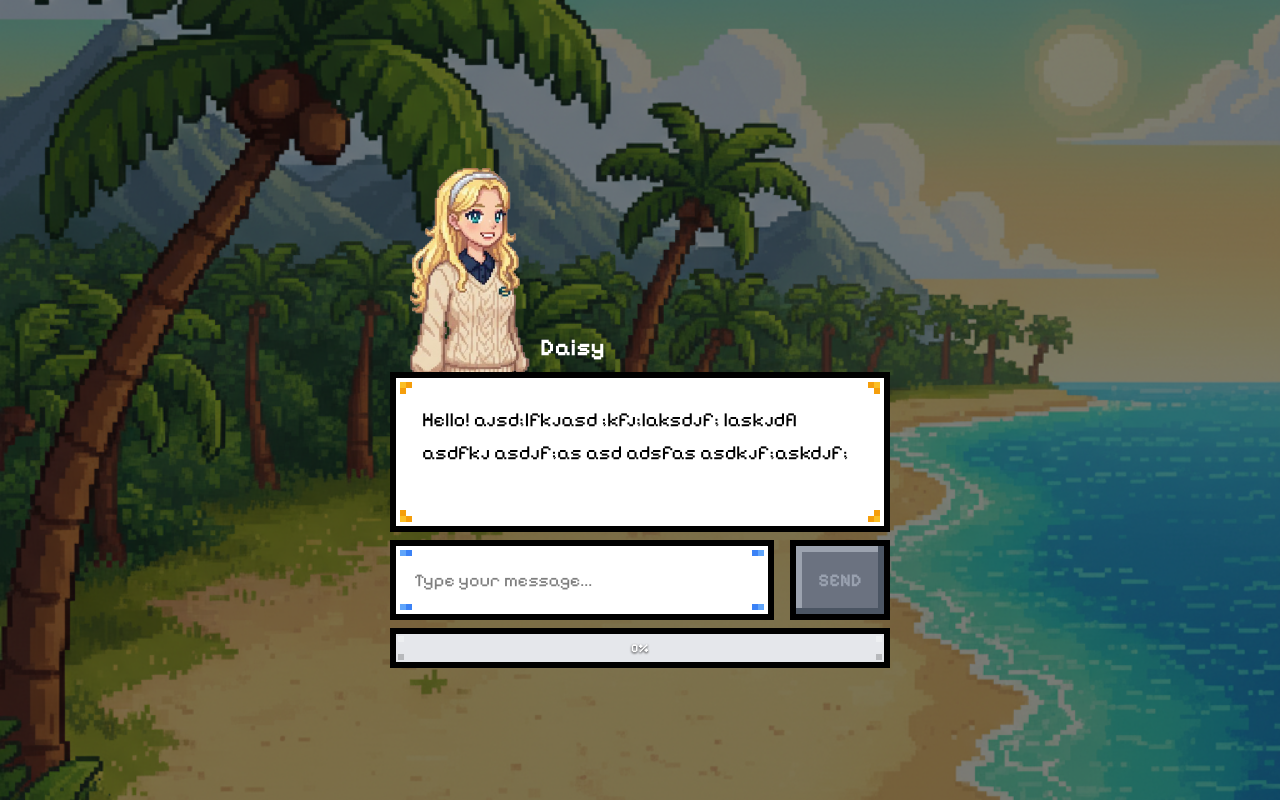
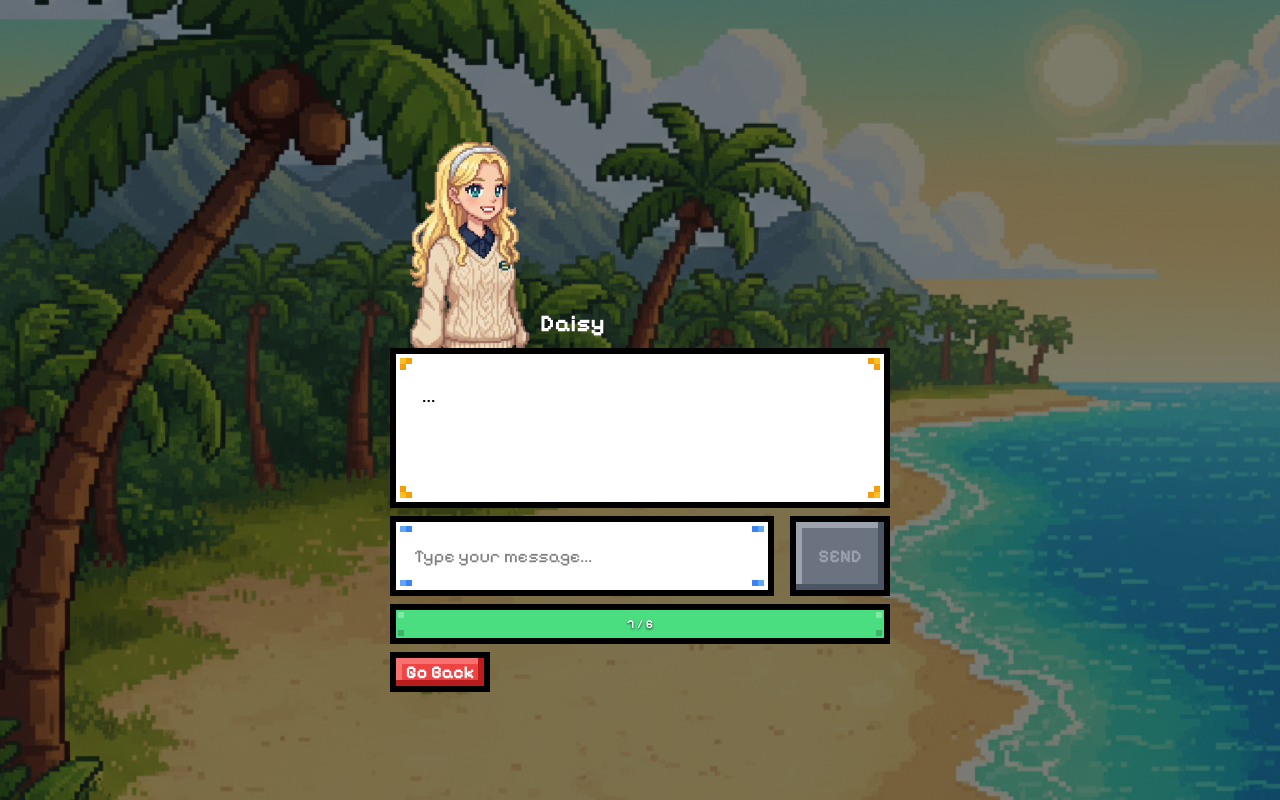
Before and after one commit to syenko/calhacks, a Next.js app in the folder frontend/: page /chat in a window 1280 px wide. Built offline with nearby package versions, Linux system fonts and the light colour scheme.

Commit message:
Track individual turns, disable input and select

```diff
--- a/frontend/src/components/CharacterHeadshot.tsx
+++ b/frontend/src/components/CharacterHeadshot.tsx
@@ -14,6 +14,7 @@ export default function CharacterHeadshot({
     showHoverEffect = false,
     onSelect = (selected: boolean) => {},
     selected = false,
+    disabled = false,
 }: {
     id: CharacterId;
     size?: "small" | "large";
@@ -21,20 +22,26 @@ export default function CharacterHeadshot({
     showHoverEffect?: boolean;
     onSelect: (selected: boolean) => void;
     selected: boolean;
+    disabled: boolean;
 }) {
     const dimensions = size === "small" ? 96 : 192;
 
     const handleClick = () => {
-        if (showHoverEffect) {
+        if (showHoverEffect && !disabled) {
             onSelect(!selected);
         }
     };
 
     return (
-        <div onClick={handleClick} className="flex flex-col items-center p-2">
+        <div
+            onClick={handleClick}
+            className={`flex flex-col items-center p-2 ${
+                disabled ? "opacity-50" : ""
+            }`}
+        >
             <div
                 className={`${size === "small" ? "border-4 " : "border-8 "} ${
-                    showHoverEffect
+                    showHoverEffect && !disabled
                         ? selected
                             ? "border-yellow-600"
                             : "hover:border-yellow-600"
--- a/frontend/src/components/Chat.tsx
+++ b/frontend/src/components/Chat.tsx
@@ -8,22 +8,34 @@ import {
 import CharacterHeadshot from "@/components/CharacterHeadshot";
 import Background from "@/components/Background";
 import Image from "next/image";
-import DialogBox from "./DialogBox";
-import MessageInput from "./MessageInput";
-import ProgressBar from "./ProgressBar";
+import DialogBox from "@/components/DialogBox";
+import MessageInput from "@/components/MessageInput";
+import ProgressBar from "@/components/ProgressBar";
 import { useGame } from "@/context/GameContext";
+import PixelButton from "@/components/PixelButton";
+import { useRouter } from "next/navigation";
 
 export default function Chat({ onDone = () => {} }: { onDone?: () => void }) {
-    const { selectedCharacters, maxTurns } = useGame();
-    const [characterDialog, setCharacterDialog] = useState<string>(
-        "Hello! ajsd;lfkjasd ;kfj;laksdjf; laskjdfl asdfkj  asdjf;as asd adsfas asdkjf;askdjf;"
-    );
+    const {
+        selectedCharacters,
+        maxTurns,
+        individualTurns,
+        setSelectedCharacters,
+        setIndividualTurns,
+    } = useGame();
+
+    const [characterDialog, setCharacterDialog] = useState<string>("...");
     const [userDialog, setUserDialog] = useState<string>("");
     const [currentCharacter, setCurrentCharacter] = useState<CharacterId>(
         selectedCharacters[0] ?? CharacterId.Daisy
     );
     const [isTalking, setIsTalking] = useState(false);
-    const [turns, setTurns] = useState(0);
+    const [turns, setTurns] = useState(
+        selectedCharacters.length === 1
+            ? individualTurns.get(currentCharacter) ?? 0
+            : 0
+    );
+    const router = useRouter();
 
     const handleSend = () => {
         if (userDialog.length === 0) {
@@ -39,14 +51,22 @@ export default function Chat({ onDone = () => {} }: { onDone?: () => void }) {
         //     .then((res) => res.json())
         //     .then((data) => {
         setCharacterDialog("Yo");
-        setCurrentCharacter(CharacterId.Sienna);
+        // setCurrentCharacter(CharacterId.Sienna);
+        if (selectedCharacters.length === 1) {
+            setIndividualTurns(
+                new Map(individualTurns).set(currentCharacter, turns + 1)
+            );
+        }
         setTurns(turns + 1);
-        if (turns >= maxTurns) {
-            onDone();
-        }
+
         // });
 
         setUserDialog("");
+    };
+
+    const handleBack = () => {
+        setSelectedCharacters([]);
+        router.push("/select");
     };
 
     return (
@@ -65,12 +85,15 @@ export default function Chat({ onDone = () => {} }: { onDone?: () => void }) {
                                 showHoverEffect={false}
                                 key={character}
                                 id={character}
+                                disabled={false}
                             />
                         ) : null
                     )}
                 </div>
+
+                <div className="flex flex-col gap-2">
                     <div
-                    className={`absolute -z-10 bottom-[250px] transition-transform ${
+                        className={`absolute -z-10 bottom-[300px] transition-transform ${
                             isTalking ? "" : "" // TODO: add back animation later???
                         }`}
                     >
@@ -82,7 +105,6 @@ export default function Chat({ onDone = () => {} }: { onDone?: () => void }) {
                             height={250}
                         />
                     </div>
-                <div className="flex flex-col gap-2">
                     <div className="text-2xl font-bold text-white pl-[150px]">
                         {characterMap[currentCharacter].name}
                     </div>
@@ -93,16 +115,25 @@ export default function Chat({ onDone = () => {} }: { onDone?: () => void }) {
                         onStreamingChange={setIsTalking}
                     />
                     <MessageInput
-                        disabled={userDialog.length === 0}
+                        disabled={turns > maxTurns}
                         value={userDialog}
                         onChange={setUserDialog}
                         onSend={handleSend}
                     />
                     <ProgressBar
-                        progressState={(turns / maxTurns) * 100}
+                        cur={maxTurns - turns + 1}
+                        max={maxTurns}
                         width={500}
                         height={40}
                     />
+                    <PixelButton
+                        onClick={handleBack}
+                        width={100}
+                        height={40}
+                        color="red"
+                    >
+                        Go Back
+                    </PixelButton>
                 </div>
             </div>
         </div>
--- a/frontend/src/components/MessageInput.tsx
+++ b/frontend/src/components/MessageInput.tsx
@@ -61,7 +61,7 @@ export default function MessageInput({
                         y={PIXEL_SIZE}
                         width={width - buttonWidth - 16 - PIXEL_SIZE * 2}
                         height={height - PIXEL_SIZE * 2}
-                        fill="white"
+                        fill={disabled ? "#9ca3af" : "white"}
                     />
 
                     {/* Corner decorations */}
@@ -128,6 +128,17 @@ export default function MessageInput({
                         height={PIXEL_SIZE}
                         fill="#3b82f6"
                     />
+
+                    {disabled && (
+                        <rect
+                            x={PIXEL_SIZE}
+                            y={PIXEL_SIZE}
+                            width={width - buttonWidth - 16 - PIXEL_SIZE * 2}
+                            height={height - PIXEL_SIZE * 2}
+                            fill="#9ca3af"
+                            opacity={0.5}
+                        />
+                    )}
                 </svg>
 
                 {/* Input field */}
@@ -137,6 +148,7 @@ export default function MessageInput({
                     onChange={(e) => onChange(e.target.value)}
                     onKeyPress={handleKeyPress}
                     placeholder={placeholder}
+                    disabled={disabled}
                     className="relative z-10 w-full h-full px-6 bg-transparent text-black text-lg outline-none"
                 />
             </div>
@@ -144,7 +156,7 @@ export default function MessageInput({
             {/* Pixel Art Send Button */}
             <PixelButton
                 onClick={onSend}
-                disabled={disabled}
+                disabled={value.length === 0}
                 width={buttonWidth}
                 height={height}
                 color="green"
--- a/frontend/src/components/ProgressBar.tsx
+++ b/frontend/src/components/ProgressBar.tsx
@@ -1,7 +1,8 @@
 import { PIXEL_SIZE } from "@/data/constants";
 
 interface ProgressBarProps {
-    progressState: number; // 0-100
+    cur: number;
+    max: number;
     width?: number;
     height?: number;
     className?: string;
@@ -10,7 +11,8 @@ interface ProgressBarProps {
 }
 
 export default function ProgressBar({
-    progressState,
+    cur,
+    max,
     width = 300,
     height = 40,
     className = "",
@@ -18,7 +20,7 @@ export default function ProgressBar({
     backgroundColor = "#e5e7eb", // gray
 }: ProgressBarProps) {
     // Clamp progress between 0 and 100
-    const clampedProgress = Math.max(0, Math.min(100, progressState));
+    const clampedProgress = Math.max(0, Math.min(100, (cur / max) * 100));
 
     // Calculate inner dimensions (excluding border)
     const innerWidth = width - PIXEL_SIZE * 2;
@@ -107,7 +109,7 @@ export default function ProgressBar({
             {/* Progress percentage text */}
             <div className="absolute inset-0 flex items-center justify-center">
                 <span className="relative z-10 text-xs font-bold text-white drop-shadow-[0_1px_1px_rgba(0,0,0,0.8)]">
-                    {Math.round(clampedProgress)}%
+                    {cur} / {max}
                 </span>
             </div>
         </div>
--- a/frontend/src/components/Select.tsx
+++ b/frontend/src/components/Select.tsx
@@ -8,8 +8,13 @@ import { useRouter } from "next/navigation";
 import { useGame } from "@/context/GameContext";
 
 export default function Select() {
-    const { selectedCharacters, setSelectedCharacters, maxSelected } =
-        useGame();
+    const {
+        selectedCharacters,
+        setSelectedCharacters,
+        maxSelected,
+        individualTurns,
+        maxTurns,
+    } = useGame();
     const router = useRouter();
 
     const handleSelect = (character: CharacterId, selected: boolean) => {
@@ -43,6 +48,10 @@ export default function Select() {
                         key={character}
                         id={character}
                         size="large"
+                        disabled={
+                            maxSelected === 1 &&
+                            (individualTurns.get(character) ?? 0) >= maxTurns
+                        }
                     />
                 ))}
             </div>
--- a/frontend/src/context/GameContext.tsx
+++ b/frontend/src/context/GameContext.tsx
@@ -8,14 +8,23 @@ interface GameContextType {
     maxTurns: number;
     maxSelected: number;
     setMaxSelected: (maxSelected: number) => void;
+    individualTurns: Map<CharacterId, number>;
+    setIndividualTurns: (individualTurns: Map<CharacterId, number>) => void;
 }
 
 export const GameContext = createContext<GameContextType>({
     selectedCharacters: [],
     setSelectedCharacters: () => {},
-    maxTurns: 10,
-    maxSelected: 2,
+    maxTurns: 6,
+    maxSelected: 1,
     setMaxSelected: () => {},
+    individualTurns: new Map<CharacterId, number>([
+        [CharacterId.Daisy, 1],
+        [CharacterId.Sienna, 1],
+        [CharacterId.Grace, 1],
+        [CharacterId.Drew, 1],
+    ]),
+    setIndividualTurns: () => {},
 });
 
 export const GameProvider = ({ children }: { children: React.ReactNode }) => {
@@ -23,8 +32,17 @@ export const GameProvider = ({ children }: { children: React.ReactNode }) => {
         []
     );
     const maxTurns = 6;
-    const [maxSelected, setMaxSelected] = useState<number>(2);
-
+    const [maxSelected, setMaxSelected] = useState<number>(1);
+    const [individualTurns, setIndividualTurns] = useState<
+        Map<CharacterId, number>
+    >(
+        new Map<CharacterId, number>([
+            [CharacterId.Daisy, 1],
+            [CharacterId.Sienna, 1],
+            [CharacterId.Grace, 1],
+            [CharacterId.Drew, 1],
+        ])
+    );
     return (
         <GameContext.Provider
             value={{
@@ -33,6 +51,8 @@ export const GameProvider = ({ children }: { children: React.ReactNode }) => {
                 maxTurns,
                 maxSelected,
                 setMaxSelected,
+                individualTurns,
+                setIndividualTurns,
             }}
         >
             {children}
```
Lines whose indentation alone changed are shown as unchanged.
